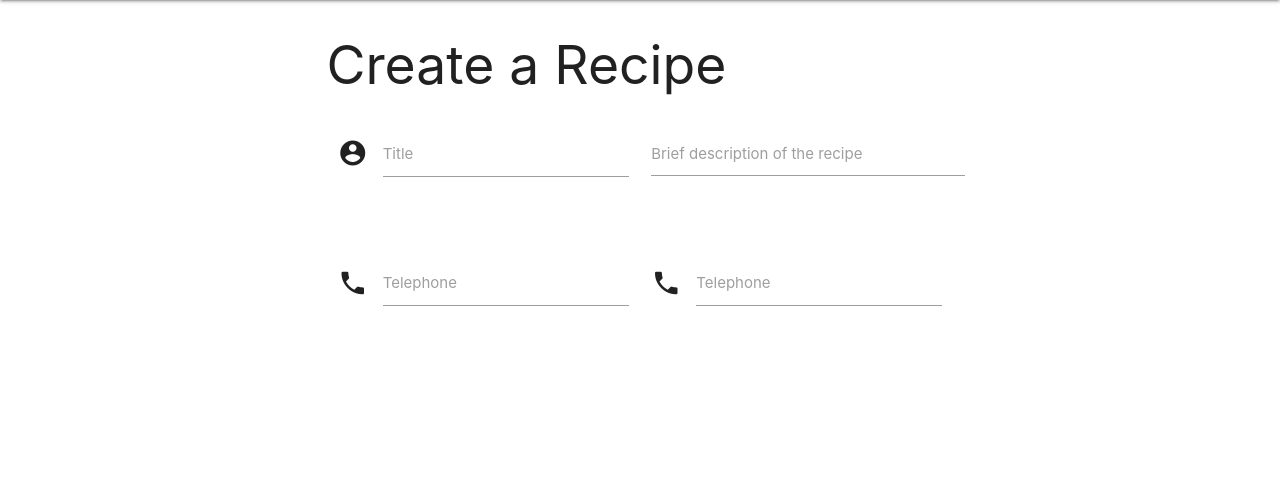
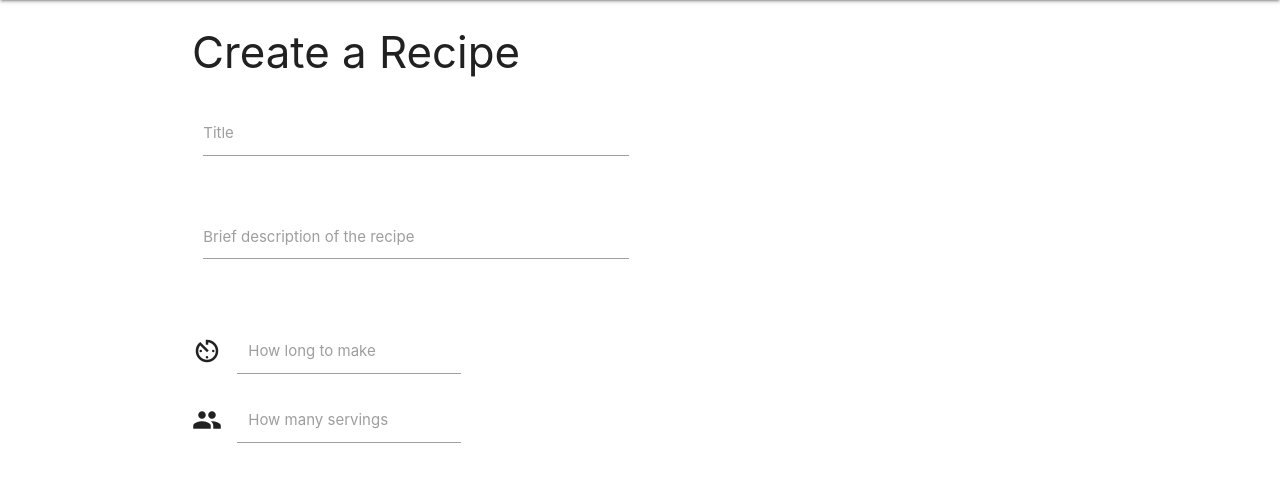
Before and after one commit to Code-Institute-Submissions/Gwidas-the_old_way, a Flask app: page /create in a window 1280 px wide. Shown: the part 64-546 px from the top of the page. Run offline with Flask 2, Linux system fonts and the light colour scheme; some libraries are stand-ins or nearby versions.

Commit message:
In progress create.html

```diff
--- a/static/css/style.css
+++ b/static/css/style.css
@@ -0,0 +1,4 @@
+.field-input{
+    display: grid;
+    grid-template-columns: 30% 60%;
+}
--- a/templates/create.html
+++ b/templates/create.html
@@ -1,6 +1,6 @@
 {% extends "base.html" %}
 {% block content %}
-<body>
+<!--<body>
     <div class="container">
       <h2>Create a Recipe</h2>
       <div class="row">
@@ -32,6 +32,33 @@
                 <label for="icon_telephone">Telephone</label>
               </div>
     </div>
-</body>
+</body>-->
+<h3>Create a Recipe</h3>
+<div class="row">
+    <div class="input-field col s6">
+      <input value="" id="first_name2" type="text" class="validate">
+      <label class="active" for="first_name2">Title</label>
+    </div>
+  </div>
+    <div class="row">
+        <form class="col s12">
+          <div class="row">
+            <div class="input-field col s6">
+              <textarea id="textarea1" class="materialize-textarea"></textarea>
+              <label for="textarea1">Brief description of the recipe</label>
+            </div>
+          </div>
+        </form>
+    </div>
+    <div class="input-field col s6 field-input">
+        <i class="material-icons prefix">av_timer</i>
+        <input id="icon_telephone" type="tel" class="validate">
+        <label for="icon_telephone">How long to make</label>
+    </div>
+    <div class="input-field col s6 field-input">
+        <i class="material-icons prefix">group</i>
+        <input id="icon_telephone" type="tel" class="validate">
+        <label for="icon_telephone">How many servings</label>
+    </div>
 
 {% endblock %}
```
